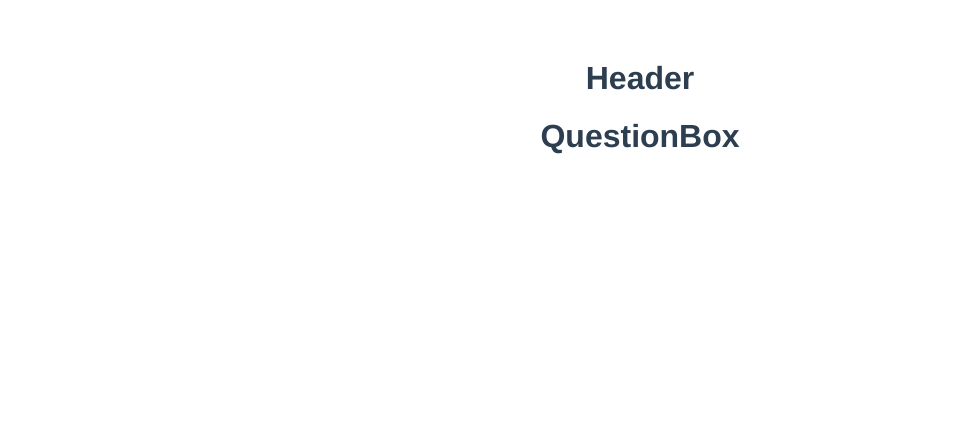
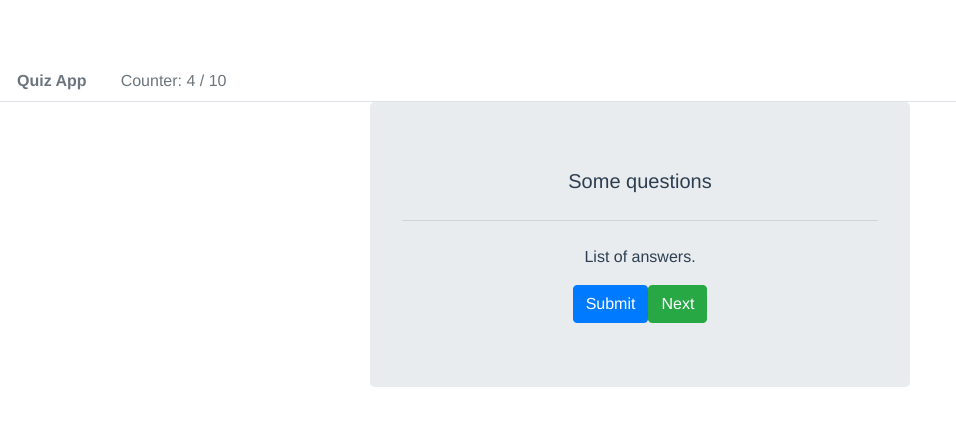
Before and after one commit to Joe123123/quiz, a Vue app: page / in a window 1280 px wide. Shown: the top 426 px of the page, without its empty margins (0-956 px from the left). Built offline with nearby package versions, Linux system fonts and the light colour scheme.

Commit message:
bootstrap setup

```diff
--- a/package.json
+++ b/package.json
@@ -8,6 +8,8 @@
     "lint": "vue-cli-service lint"
   },
   "dependencies": {
+    "bootstrap": "^4.5.0",
+    "bootstrap-vue": "^2.14.0",
     "core-js": "^3.6.4",
     "vue": "^2.6.11"
   },
--- a/src/App.vue
+++ b/src/App.vue
@@ -1,7 +1,11 @@
 <template>
   <div id="app">
     <Header />
-    <QuestionBox />
+    <b-container class="bv-example-row">
+      <b-row>
+        <b-col sm="6" offset="3"><QuestionBox /></b-col>
+      </b-row>
+    </b-container>
   </div>
 </template>
 
@@ -13,8 +17,8 @@
   name: "App",
   components: {
     Header,
-    QuestionBox
-  }
+    QuestionBox,
+  },
 };
 </script>
 
--- a/src/components/Header.vue
+++ b/src/components/Header.vue
@@ -1,3 +1,8 @@
 <template>
-  <h1>Header</h1>
-</template>
+  <div>
+    <b-nav tabs>
+      <b-nav-item disabled><b>Quiz App</b></b-nav-item>
+      <b-nav-item disabled>Counter: 4 / 10</b-nav-item>
+    </b-nav>
+  </div></template
+>
--- a/src/components/QuestionBox.vue
+++ b/src/components/QuestionBox.vue
@@ -1,3 +1,18 @@
 <template>
-  <h1>QuestionBox</h1>
+  <div class="question-box-container">
+    <b-jumbotron>
+      <template v-slot:lead>
+        Some questions
+      </template>
+
+      <hr class="my-4" />
+
+      <p>
+        List of answers.
+      </p>
+
+      <b-button variant="primary" href="#">Submit</b-button>
+      <b-button variant="success" href="#">Next</b-button>
+    </b-jumbotron>
+  </div>
 </template>
```
Also changed, not shown: src/main.js (+13 -5 lines), 1 other file (tests, documents, lock files or other folders).
